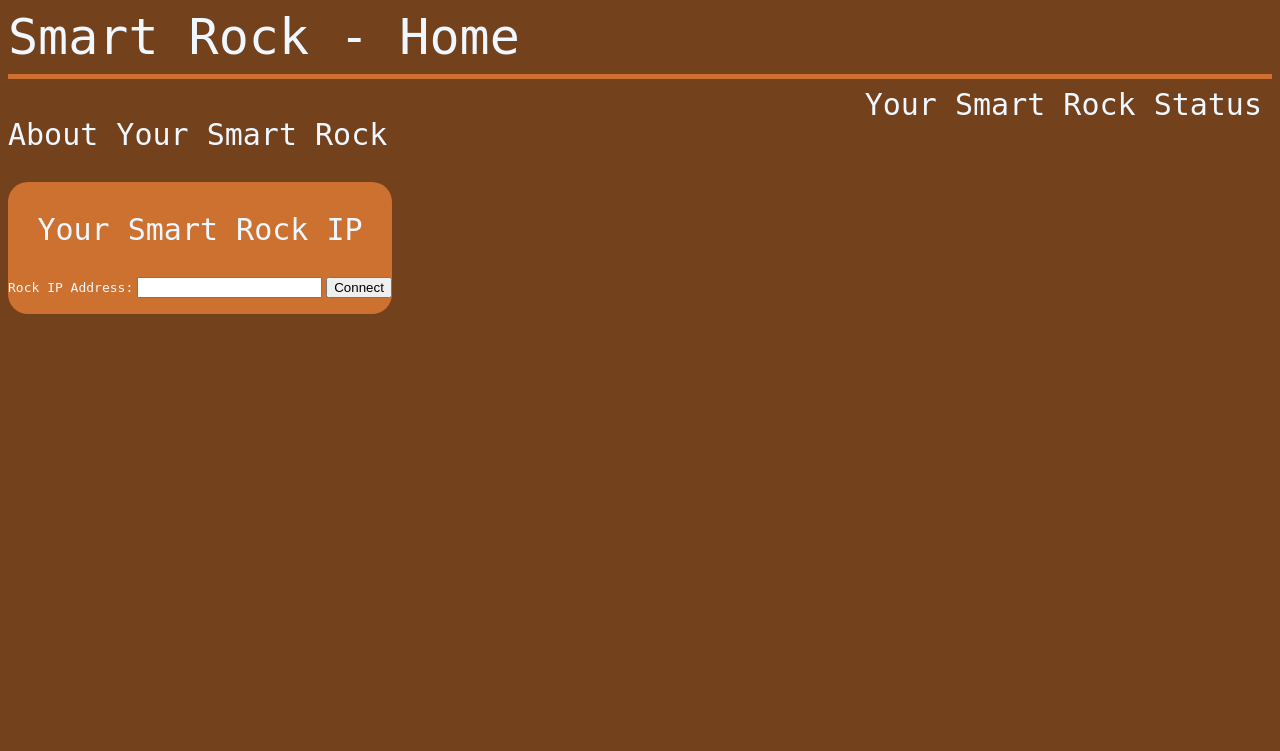
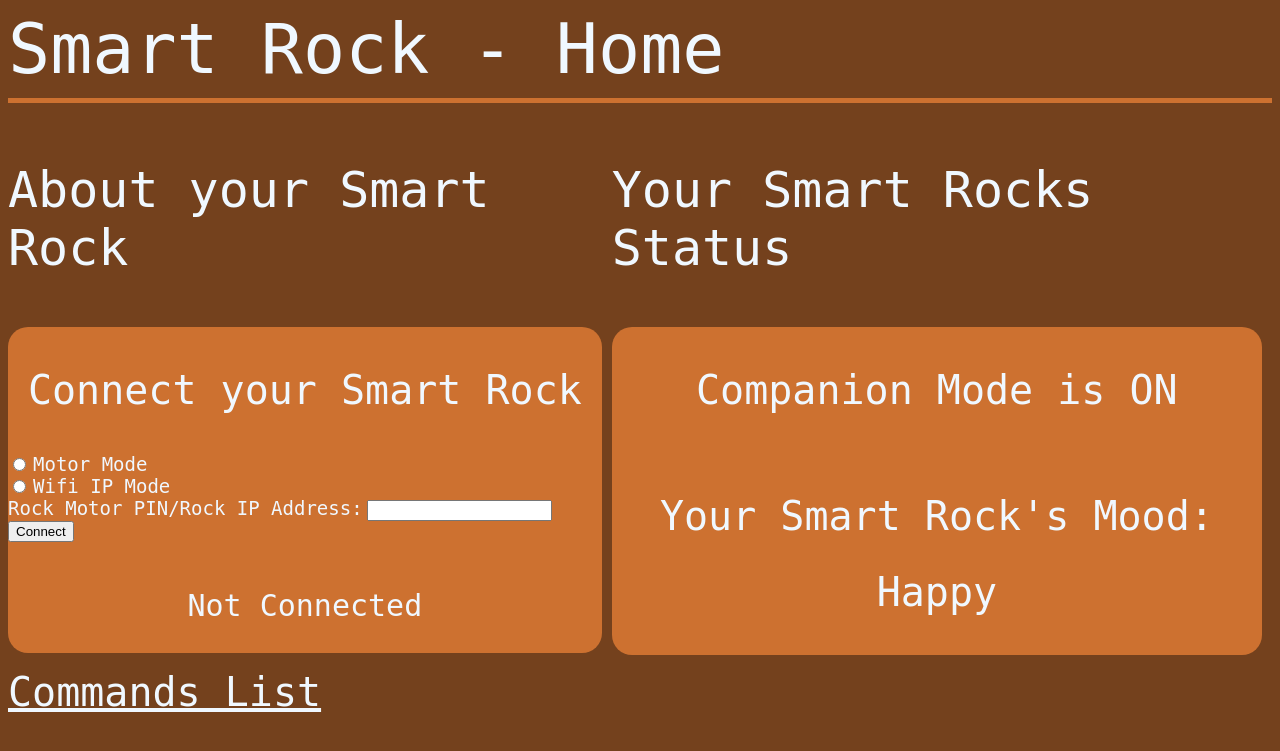
Before and after one commit to dadoge217/Smart-Rock, a Flask app: page / in a window 1280 px wide. Shown: the top 751 px of the page. Run offline with Flask 3, Linux system fonts and the light colour scheme.

Commit message:
Added state reading, form reading, commands list, etc.

```diff
--- a/app.py
+++ b/app.py
@@ -3,10 +3,23 @@ from flask import Flask, render_template, request
 app = Flask(__name__)
 
 @app.route("/", methods=['GET', 'POST'])
-def hello_world():
+def home():
+    mood = "Happy"
+    status = "Not Connected"
+    companionMode = "ON"
     if request.method == 'GET':
-        return render_template('index.html')
+        return render_template('index.html', dstatus=status, dmood = mood, dcomp = companionMode)
     if request.method == 'POST':
-        username = request.form['username']
-        print(username)
-        return render_template('index.html')
+        mode = request.form['connection_mode']
+        ip = request.form['ip']
+        if mode == 'motor':
+            ip="M"+ip
+        if mode == 'wifi':
+            ip="W"+ip
+        print(ip)
+        status = "Connected!"
+        return render_template('index.html', dstatus = status, dmood = mood, dcomp = companionMode)
+
+@app.route("/menu")
+def menu():
+    return render_template('commands.html')
--- a/templates/index.html
+++ b/templates/index.html
@@ -6,30 +6,98 @@
     <title>Smart Rock | Home</title>
 </head>
 
+<style>
+        /* CSS to style the checkbox as a toggle switch (example from 30secondsofcode.org) */
+        .switch {
+            position: relative;
+            display: inline-block;
+            width: 60px;
+            height: 34px;
+        }
+
+        .switch input {
+            opacity: 0;
+            width: 0;
+            height: 0;
+        }
+
+        .slider {
+            position: absolute;
+            cursor: pointer;
+            top: 0;
+            left: 0;
+            right: 0;
+            bottom: 0;
+            background-color: rgb(116, 65, 29);
+            -webkit-transition: .4s;
+            transition: .4s;
+            border-radius: 34px;
+        }
+
+        .slider:before {
+            position: absolute;
+            content: "";
+            height: 26px;
+            width: 26px;
+            left: 4px;
+            bottom: 4px;
+            background-color: aliceblue;
+            -webkit-transition: .4s;
+            transition: .4s;
+            border-radius: 50%;
+        }
+
+        input:checked + .slider {
+            background-color: rgb(205, 113, 48);
+        }
+
+        input:focus + .slider {
+            box-shadow: 0 0 1px aliceblue;
+        }
+
+        input:checked + .slider:before {
+            -webkit-transform: translateX(26px);
+            -ms-transform: translateX(26px);
+            transform: translateX(26px);
+        }
+    </style>
+
+
 <body style="background-color:rgb(116, 65, 29);">
     <body>
-        <text style="color: aliceblue; font-family: monospace; font-size: 50px;">Smart Rock - Home</text>
+        <text style="color: aliceblue; font-family: monospace; font-size: 70px;">Smart Rock - Home</text>
     </body>
     <hr style="border: none; height: 5px; background-color: rgb(205, 113, 48);">
 
 
     <div style="display: flex; justify-content: space-between;">
         <div>
-            <p style="color: aliceblue; font-family: monospace; font-size: 30px; margin-right: 10px;">About Your Smart Rock</p>
+            <p style="color: aliceblue; font-family: monospace; font-size: 50px; margin-right: 10px;">About your Smart Rock</p>
             <div style="background-color: rgb(205, 113, 48); margin-right: 10px; border-radius: 20px; display: flex;
             justify-content: center; flex-direction: column; align-items: center;">
-                <p style="color: aliceblue; font-family: monospace; font-size: 30px;">Your Smart Rock IP</p>
+                <p style="color: aliceblue; font-family: monospace; font-size: 40px;">Connect your Smart Rock</p>
                 <form id="rockip" action="/" method="POST">
-                    <label for="rockip" style="color: aliceblue; font-family: monospace;">Rock IP Address:</label>
-                    <input type="text" id="rockip" name="username" required>
+                    <input type="radio" id="motor" name="connection_mode" value="motor">
+                    <label for="motor" style="color: aliceblue; font-family: monospace; font-size: 19px;">Motor Mode</label><br>
+                    <input type="radio" id="wifi" name="connection_mode" value="wifi">
+                    <label for="wifi" style="color: aliceblue; font-family: monospace; font-size: 19px;">Wifi IP Mode</label><br>
+                    <label for="rockip" style="color: aliceblue; font-family: monospace; font-size: 19px;">Rock Motor PIN/Rock IP Address:</label>
+                    <input type="text" id="rockip" name="ip" required>
                     <button type="submit" styl>Connect</button>
                 </form>
-
-
+                <p style="color: aliceblue; font-family: monospace; font-size: 30px;">{{dstatus}}</p>
             </div>
+            <p></p>
+            <a href="/menu" style="color: aliceblue; font-family: monospace; font-size: 40px;">Commands List</a>
         </div>
         <div>
-            <text style="color: aliceblue; font-family: monospace; font-size: 30px; margin-right: 10px;">Your Smart Rock Status</text>
+            <p style="color: aliceblue; font-family: monospace; font-size: 50px; margin-right: 10px;">Your Smart Rocks Status</p>
+            <div style="background-color: rgb(205, 113, 48); margin-right: 10px; border-radius: 20px; display: flex;
+            justify-content: center; flex-direction: column; align-items: center;">
+                <p style="color: aliceblue; font-family: monospace; font-size: 40px;">Companion Mode is {{dcomp}}</p>
+                <p style="color: aliceblue; font-family: monospace; font-size: 40px; margin-bottom: -10px;">Your Smart Rock's Mood:</p>
+                <p style="color: aliceblue; font-family: monospace; font-size: 40px;">{{dmood}}</p>
+            </div>
         </div>
     </div>
 </body>
```
Also changed, not shown: templates/commands.html (added, +38 -0 lines).
